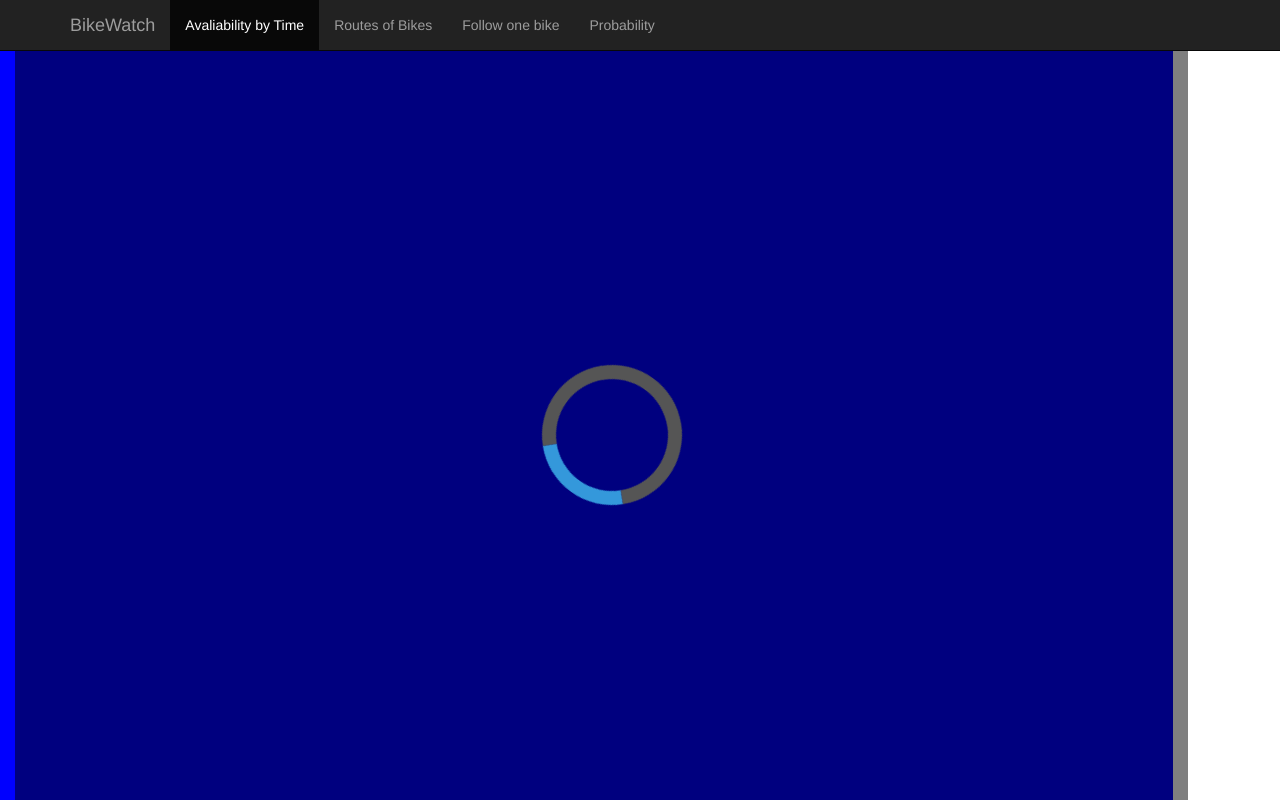
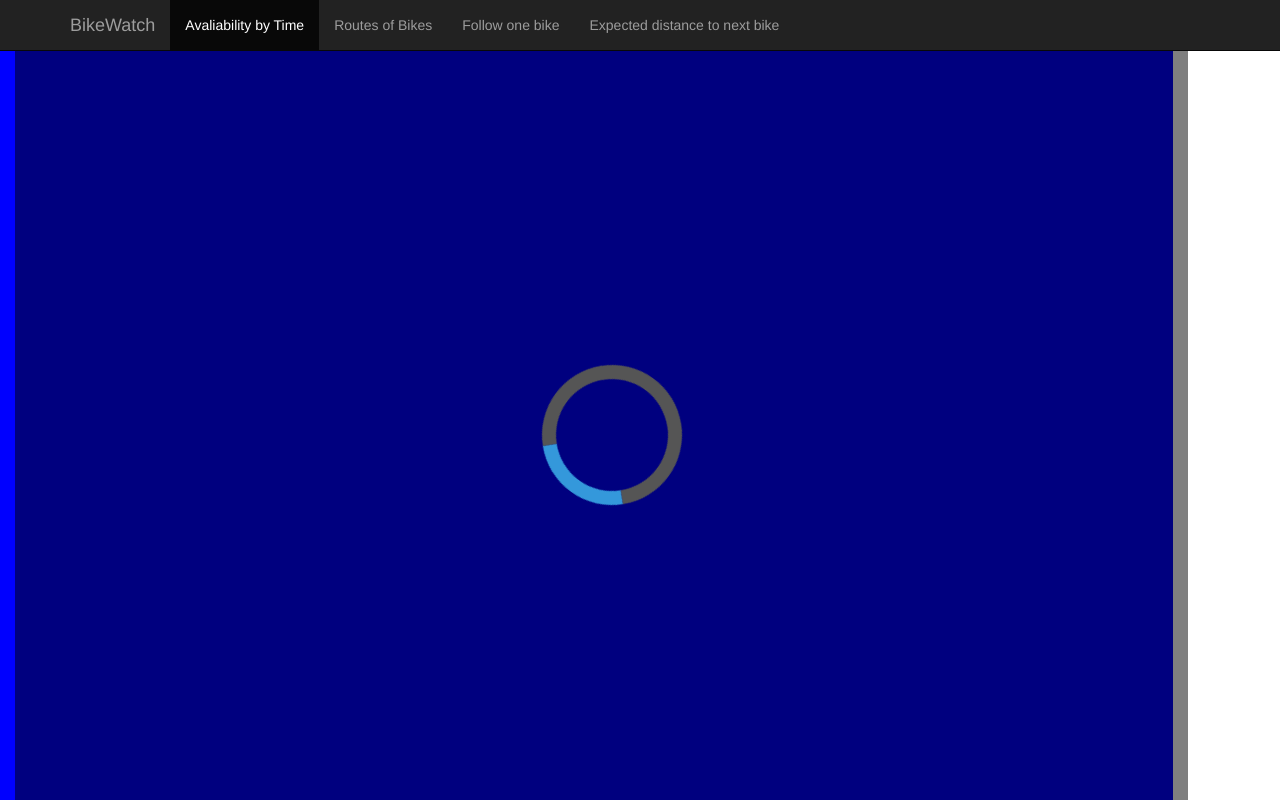
Before and after one commit to codeformunich/bikewatch, a Django app: page / in a window 1280 px wide. Run offline with Django 3.2, Linux system fonts and the light colour scheme; data that the repository does not hold is empty; parts of the project's set-up code (start-up, migrations or seed data) failed here and were passed over; some libraries are stand-ins or nearby versions.

Commit message:
renamed app

```diff
--- a/evaluation/templates/evaluation/index.html
+++ b/evaluation/templates/evaluation/index.html
@@ -40,7 +40,7 @@
                 ["Routes of Bikes", appPath],
                 ["Follow one bike", appFollow],
                 //["Extrapolation", appExtrapolation],
-				["Probability", appProbability]
+				["Expected distance to next bike", appProbability]
                 //["Statistiken", appStats]
             ];
             var defaultApp = 0;
```
